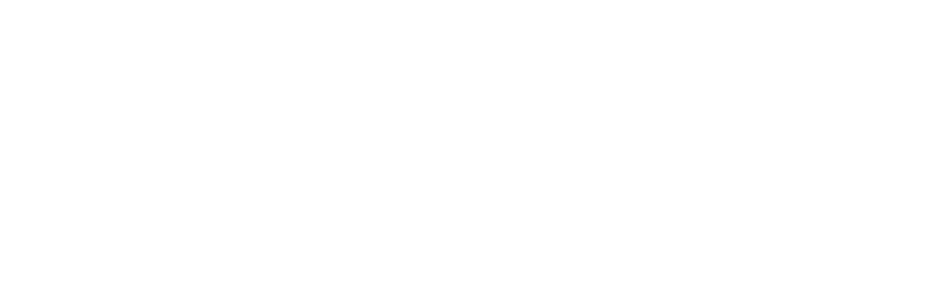
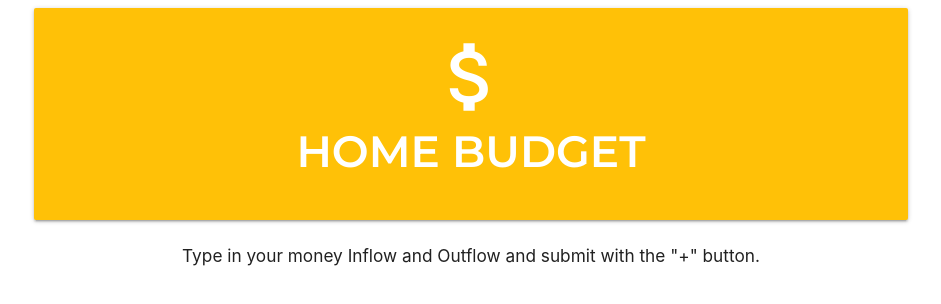
Before and after one commit to Rossowka/BudgetApp_BootcampProject, a plain HTML site: page index.html in a window 1280 px wide. Shown: the whole page, without its empty margins (169-1110 px from the left). Drawn offline with nearby package versions, Linux system fonts and the light colour scheme.

Commit message:
created logo banner with notification placeholder

```diff
--- a/index.html
+++ b/index.html
@@ -9,7 +9,23 @@
     <title>Project #3</title>
 </head>
 <body>
+    <div class="container">
+        <section class="row">
+            <div class="col s12">
+                <div class="card-panel small amber">
+                    <div class="center-align white-text">
+                        <i class="large material-icons">attach_money</i>
+                    </div>
+                    <h3 style="font-family:Montserrat; font-weight:600; margin-top: 0px; margin-bottom: 20px;" class="white-text center-align card-title">HOME BUDGET</h3>
+                </div>
+            </div>
+<!-- CURRENT BUDGET SUMMARY -->
+            <div class="col s12">
+                <h6 id="budget-summary" class="center-align">Type in your money Inflow and Outflow and submit with the "+" button.</h6>
+            </div>
+        </section>
 
+    </div>
     <script src="index.js"></script>
 </body>
 </html>
```
